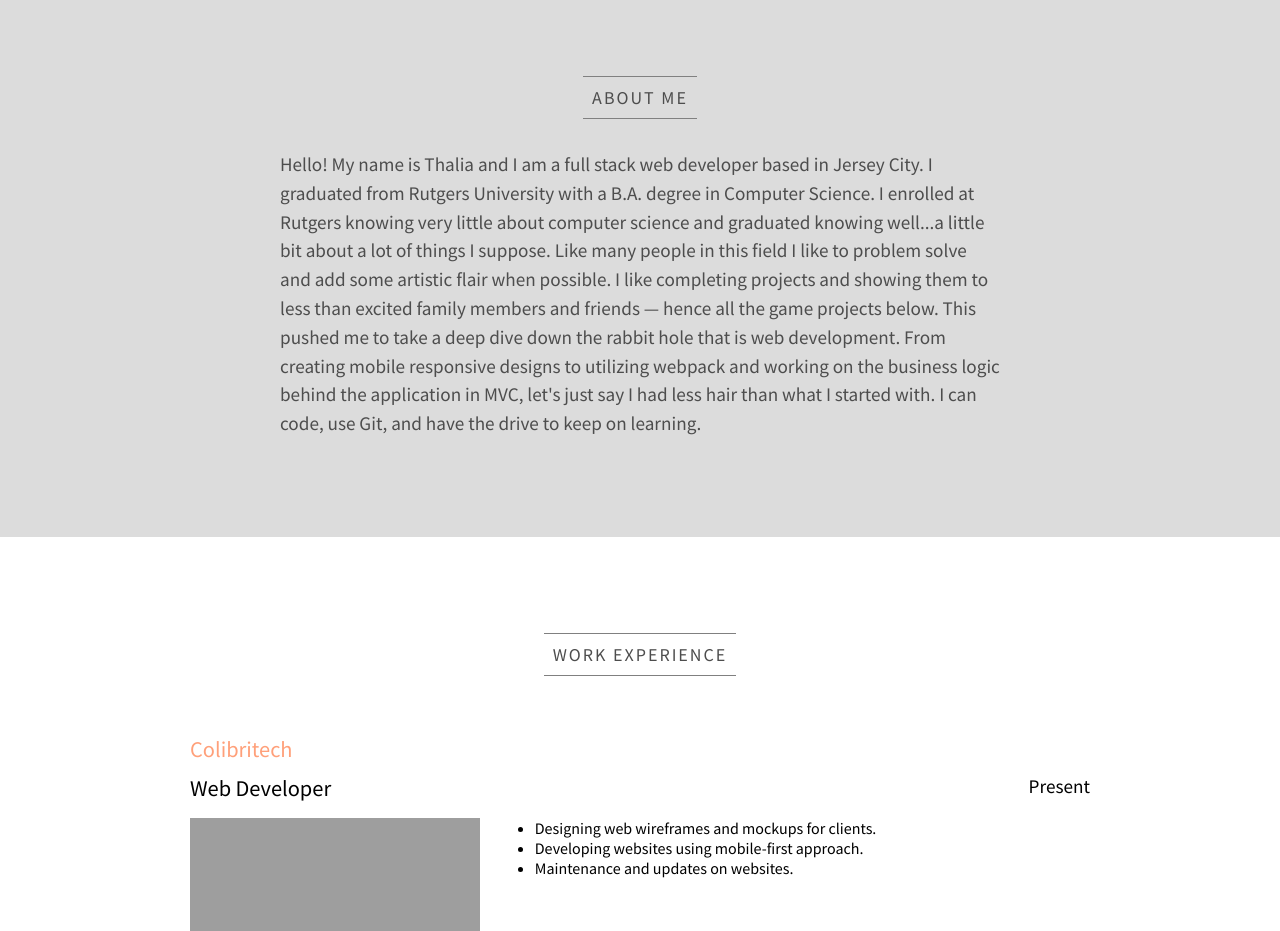
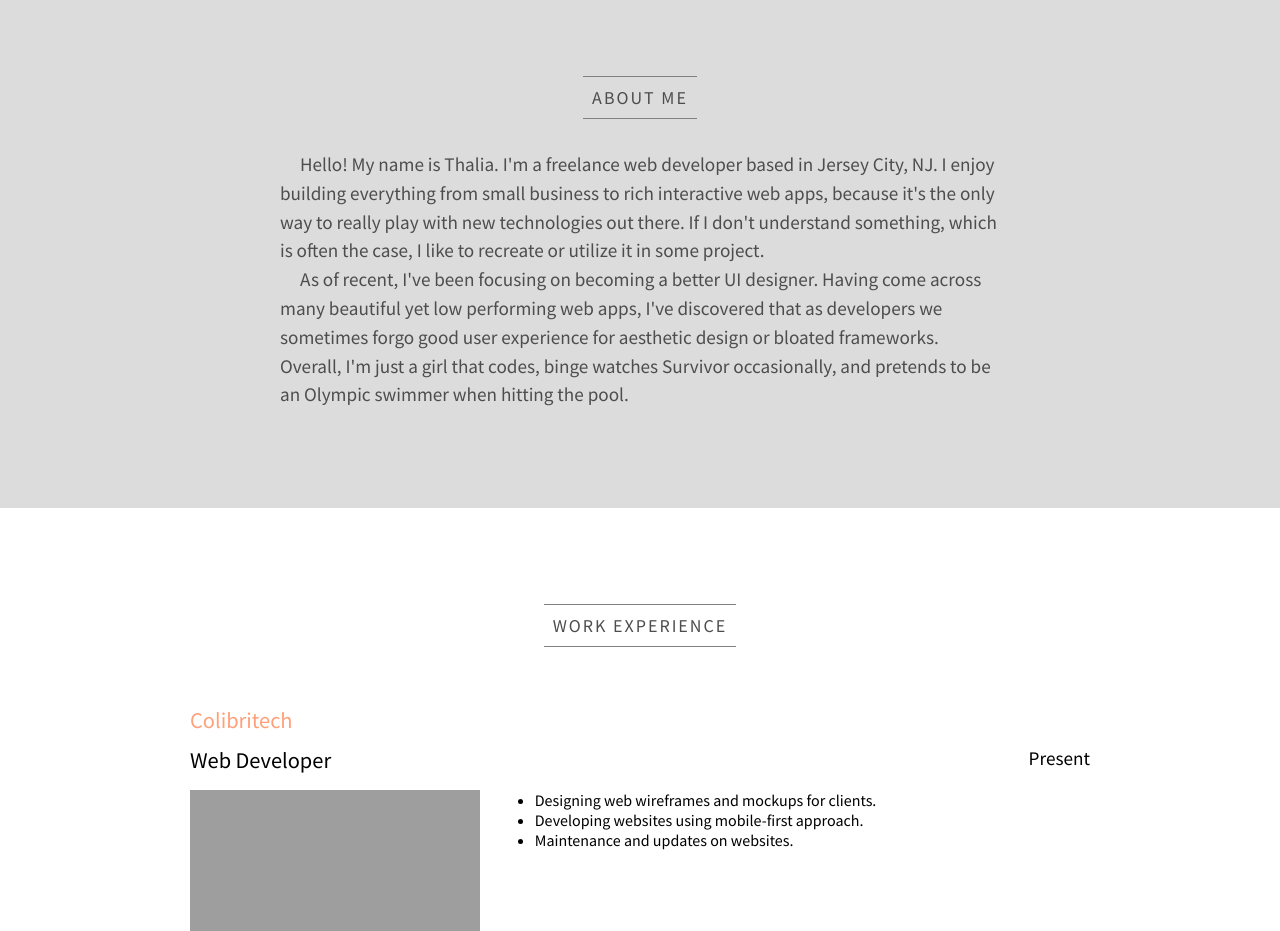
Before and after one commit to tfb34/portfolio, a plain HTML site: page index.html in a window 1280 px wide. Shown: the part 900-1831 px from the top of the page. Drawn offline with Linux system fonts and the light colour scheme; grey boxes are pictures that could not be loaded.

Commit message:
Update about me

```diff
--- a/index.html
+++ b/index.html
@@ -39,7 +39,9 @@
 	</section>
 	<section id="about">
 		<h2><span class="subheader">ABOUT ME</span></h2>
-		<p>Hello! My name is Thalia and I am a full stack web developer based in Jersey City. I graduated from Rutgers University with a B.A. degree in Computer Science. I enrolled at Rutgers knowing very little about computer science and graduated knowing well...a little bit about a lot of things I suppose. Like many people in this field I like to problem solve and add some artistic flair when possible. I like completing projects and showing them to less than excited family members and friends &mdash; hence all the game projects below. This pushed me to take a deep dive down the rabbit hole that is web development. From creating mobile responsive designs to utilizing webpack and working on the business logic behind the application in MVC, let's just say I had less hair than what I started with. I can code, use Git, and have the drive to keep on learning.</p>
+		<p><span style="margin-left:20px;">Hello!<span> My name is Thalia. I'm a freelance web developer based in Jersey City, NJ. I enjoy building everything from small business to rich interactive web apps, because it's the only way to really play with new technologies out there. If I don't understand something, which is often the case, I like to recreate or utilize it in some project. <br>
+		<span style="margin-left:20px;">As</span> of recent, I've been focusing on becoming a better UI designer. Having come across many beautiful yet low performing web apps, I've discovered that as developers we sometimes forgo good user experience for aesthetic design or bloated frameworks. Overall, I'm just a girl that codes, binge watches Survivor occasionally, and pretends to be an Olympic swimmer when hitting the pool.
+		</p>
 	</section>
 	<section id="work-experience">
 		<h2><span class="subheader">WORK EXPERIENCE</span></h2>
```
